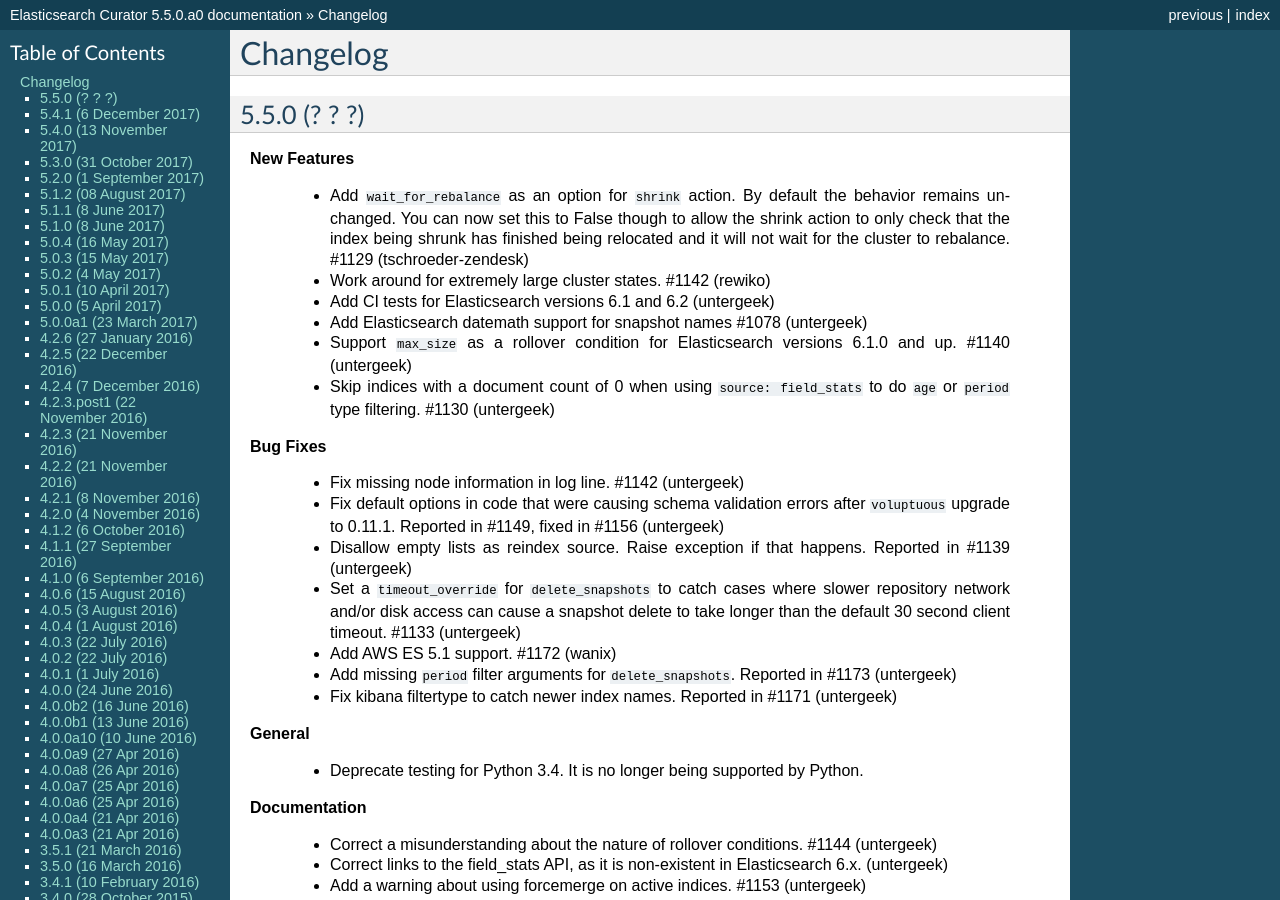
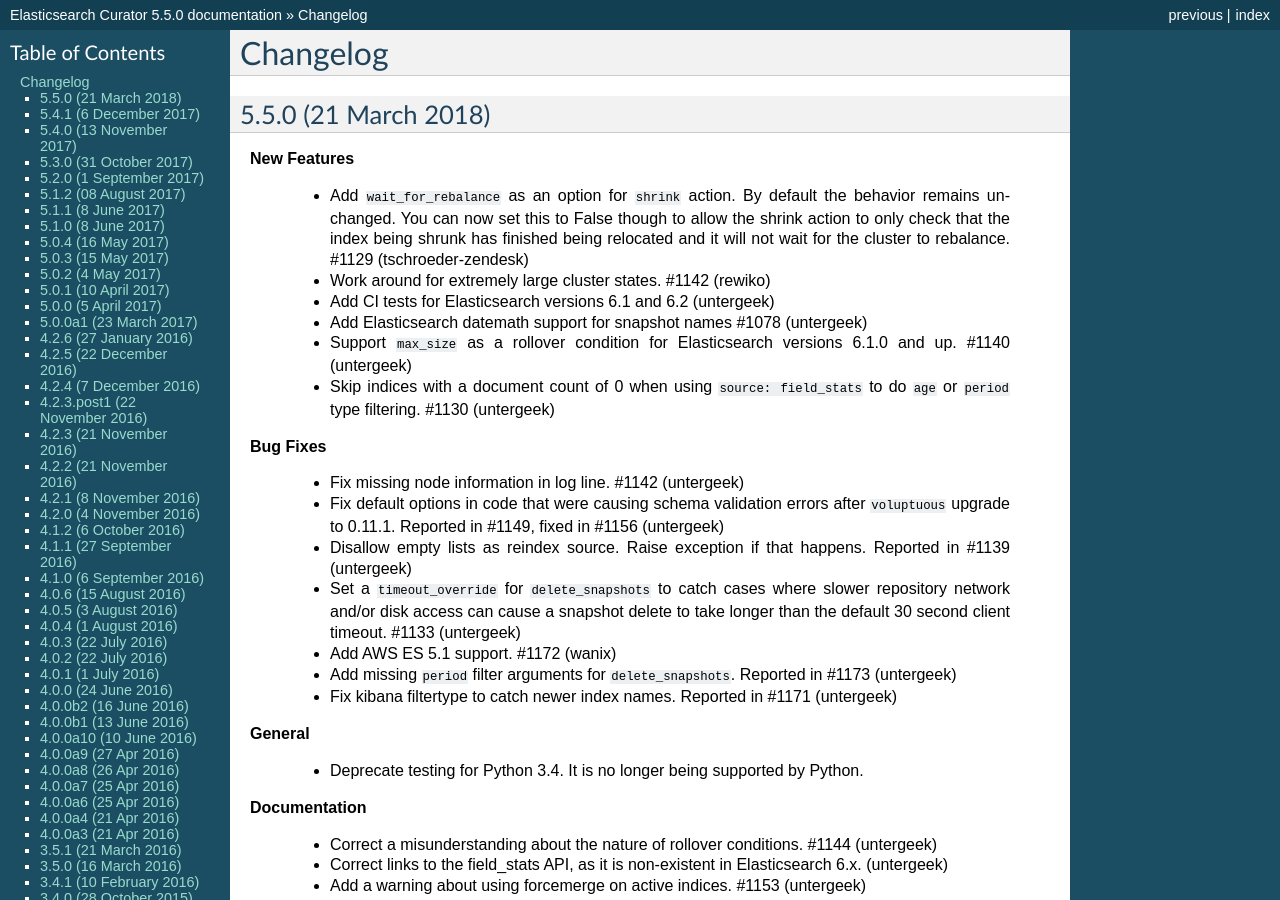
Before and after one commit to elastic/curator, a Sphinx documentation site: the page built from docs/Changelog.rst, in a window 1280 px wide and 900 px high. Built offline with Sphinx 7.4.7, drawn with Linux system fonts in a browser that asks for light colours; some of the changed text lies outside the part shown.

Commit message:
Release prep for 5.5.0

```diff
--- a/curator/_version.py
+++ b/curator/_version.py
@@ -1 +1 @@
-__version__ = '5.5.0.a0'
+__version__ = '5.5.0'
--- a/docs/Changelog.rst
+++ b/docs/Changelog.rst
@@ -4,8 +4,8 @@
 =========
 
 
-5.5.0 (? ? ?)
--------------
+5.5.0 (21 March 2018)
+---------------------
 
 **New Features**
 
```
Also changed, not shown: 3 other files.
